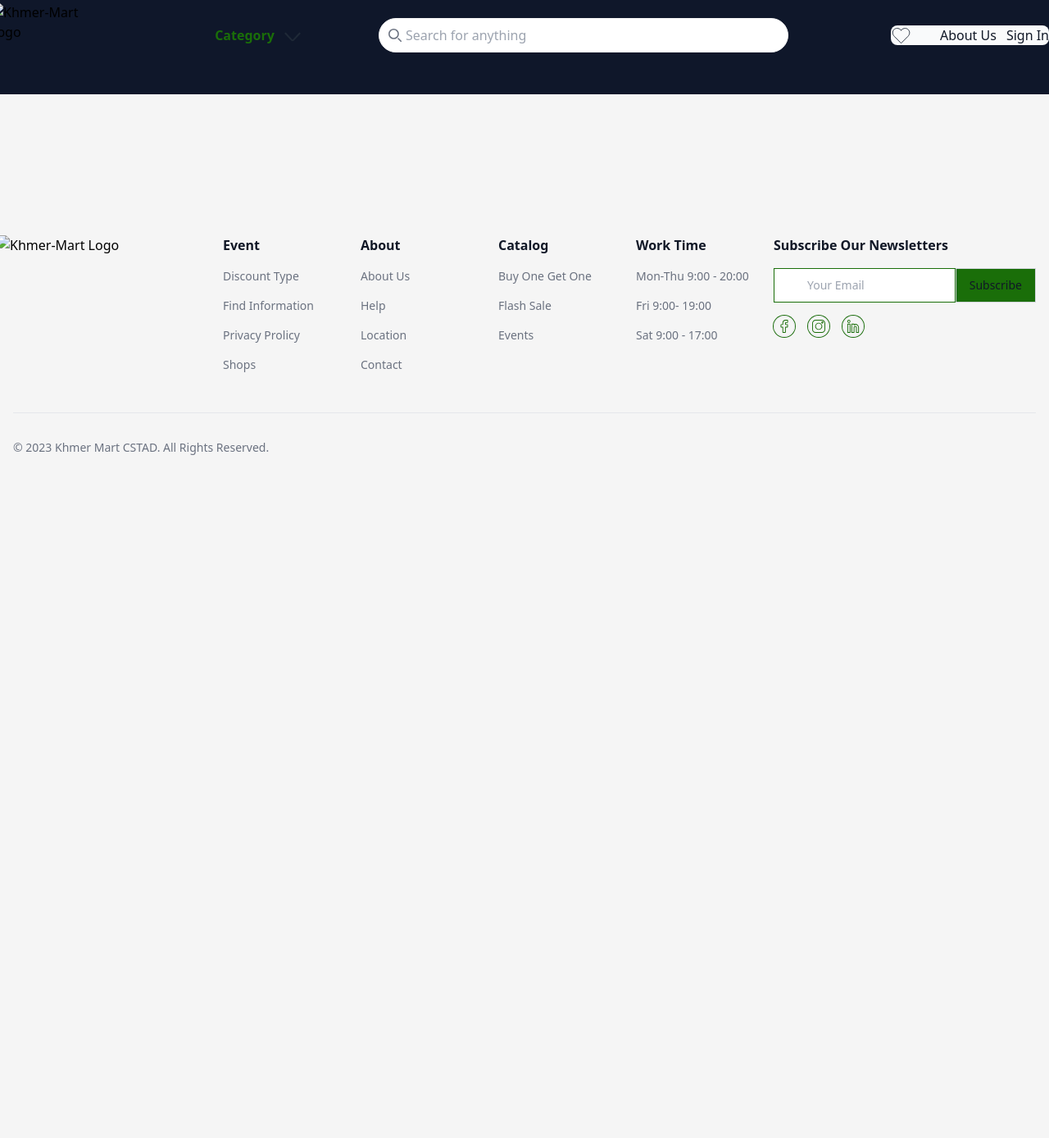
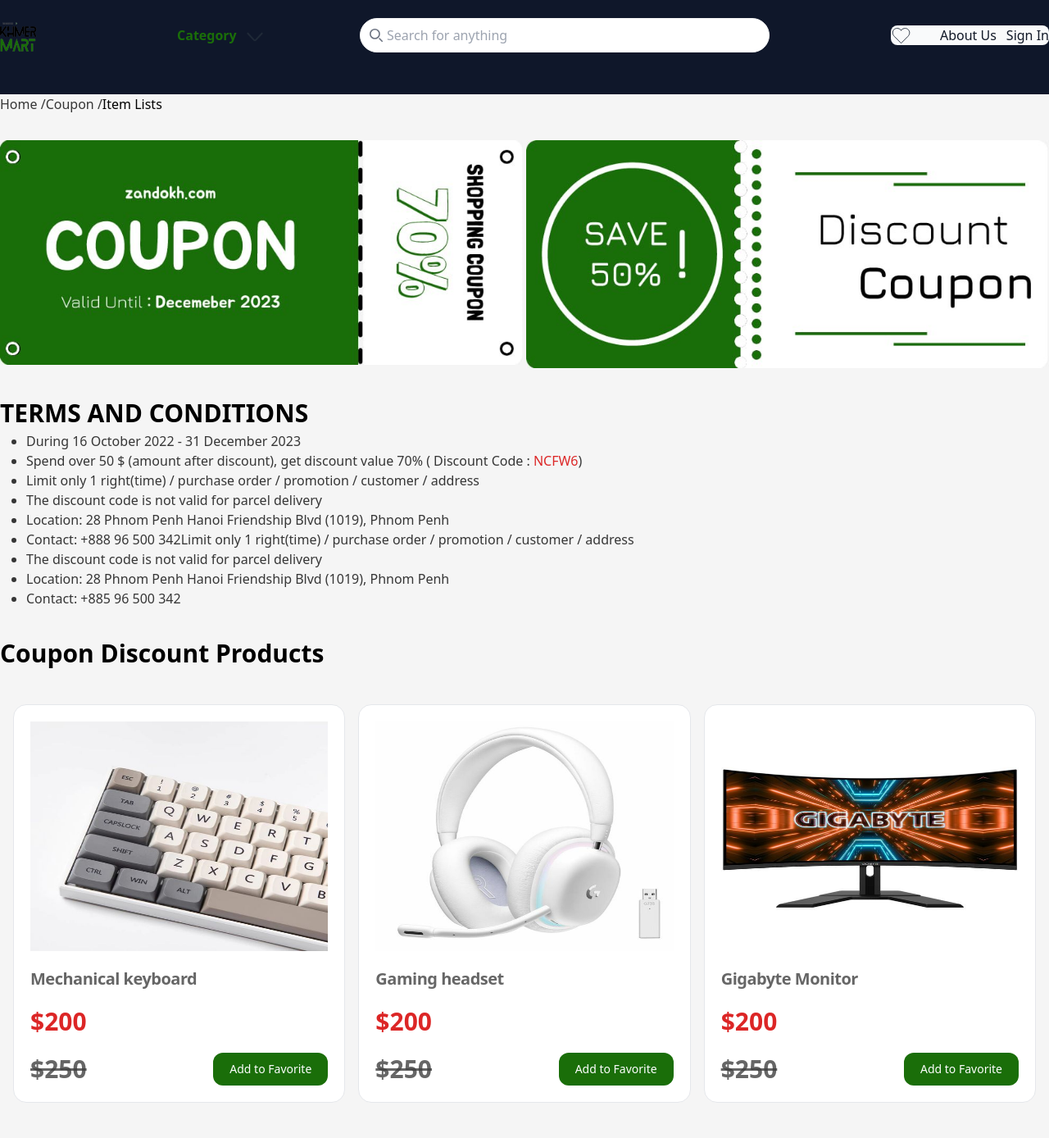
Before and after one commit to Sokcheatsrorng/khmer-mart, a website: page sreang/couponDisList.html in a window 1280 px wide. Shown: the part 29-1417 px from the top of the page at 82% size. Before the commit the page ends 800 px from the top, so only its background shows below. Drawn offline with nearby package versions, Linux system fonts and the light colour scheme.

Commit message:
done Coupon discount list

```diff
--- a/sreang/couponDisList.html
+++ b/sreang/couponDisList.html
@@ -4,7 +4,7 @@
     <meta charset="UTF-8">
     <meta name="viewport" content="width=device-width, initial-scale=1.0">
     <title>Coupon Display list</title>
-    <link rel="icon" href="/khmer-mart/image/logo-browser.jpg">
+    <link rel="icon" href="/khmer-mart/Img/logo-browser.jpg">
     <!-- tailwind css link -->
     <script src="https://cdn.tailwindcss.com"></script>
     <!-- my style -->
@@ -19,9 +19,9 @@
         <div
           class="max-w-screen-xl flex flex-wrap items-center justify-between mx-auto p-[20px] xl:p-0">
           <!-- Logo and Category Link -->
-          <a href="/src/index.html"
+          <a href="/khmer-mart/src/index.html"
             class="flex items-center space-x-3 rtl:space-x-reverse">
-            <img src="/khmer-mart/image/logo.png" alt="Khmer-Mart Logo"
+            <img src="/khmer-mart/Img/logo.png" alt="Khmer-Mart Logo"
               class="h-20 w-15 ms-[-12px]">
           </a>
           <!--  Category -->
@@ -91,17 +91,17 @@
                    md:dark:hover:bg-transparent md:hidden">Category</a>
               </li>
               <li>
-                <a href="#"
+                <a href="/khmer-mart/src/favourite.html"
                   class="block py-2 px-0 text-gray-900  hover:bg-gray-100 md:hover:bg-transparent md:border-0 md:hover:text-[#363636]  md:p-0 dark:text-[#1A6E09]    dark:hover:text-[#FF9E37] md:dark:hover:bg-transparent md:hidden">Favorite
                   List</a>
               </li>
               <li>
-                <a href="#"
+                <a href="/khmer-mart/src/aboutUs.html"
                   class="block py-2 px-0 text-gray-900  hover:bg-gray-100 md:hover:bg-transparent md:border-0 md:hover:text-[#363636]  md:p-0 dark:text-[#1A6E09]    dark:hover:text-[#FF9E37] md:dark:hover:bg-transparent ">About
                   Us</a>
               </li>
               <li>
-                <a href="#"
+                <a href="/khmer-mart/tevy/signIn.html"
                   class="block py-2 px-0 text-gray-900  hover:bg-gray-100 md:hover:bg-transparent md:border-0 md:hover:text-[#363636]  md:p-0 dark:text-[#1A6E09]    dark:hover:text-[#FF9E37] md:dark:hover:bg-transparent">Sign
                   In</a>
               </li>
@@ -113,10 +113,104 @@
     </header>
     <!-- main section -->
      <main class="bg-[#f5f5f5] max-w-screen-xl container-fluid mx-auto justify-center p-[20px] md:p-0 text-inter z-10">
-        <section class="flex flex-row">
-          <img src="" alt="">
-          <img src="" alt="">
-        </section>
+
+      <!-- into section -->
+      <div>
+        <ul class="flex">
+            <li>
+                <a class="text-[#363636]" href="/khmer-mart/src/index.html">Home /</a>
+            </li>
+            <li>
+                <a class="text-[#363636]" href="">Coupon /</a>
+            </li>
+            <li>
+                <a href="">Item Lists</a>
+            </li>
+        </ul>
+    </div>
+
+      <!-- Coupon image display -->
+      <section class="grid xl:grid-cols-2 md:grid-cols-2 sm:grid-cols-1 gap-1 mt-8">
+        <img src="/khmer-mart/Img/coupon1.jpg" alt="">
+        <img src="/khmer-mart/Img/coupon2.jpg" alt="">
+      </section>
+
+      <!-- Terms and Condition -->
+      <section class="mt-8">
+        <h1 class="text-[30px] font-inter font-semibold">TERMS AND CONDITIONS</h1>
+        <ul class="ml-8 list-disc text-[#363636] text-[16px]">
+          <li><p>During 16 October 2022 - 31 December 2023</p></li>
+          <li><p>Spend over 50  $ (amount after discount), get discount value 70% ( Discount Code : <span class="text-red-600">NCFW6</span>)</p></li>
+          <li><p>Limit only 1 right(time) / purchase order / promotion / customer / address</p></li>
+          <li><p>The discount code is not valid for parcel delivery</p></li>
+          <li><p>Location:  28 Phnom Penh Hanoi Friendship Blvd (1019), Phnom Penh</p></li>
+          <li><p>Contact: +888 96 500 342Limit only 1 right(time) / purchase order / promotion / customer / address</p></li>
+          <li><p>The discount code is not valid for parcel delivery</p></li>
+          <li><p>Location:  28 Phnom Penh Hanoi Friendship Blvd (1019), Phnom Penh</p></li>
+          <li><p>Contact: +885 96 500 342</p></li>
+        </ul>
+      </section>
+
+      <!-- Coupon discount product -->
+      <section>
+        <h1 class="text-[30px] font-inter font-semibold mt-8">Coupon Discount Products</h1>
+        <!-- Card -->
+        <div class="container mx-auto px-0 py-8">
+          <div class="grid xl:grid-cols-3 gap-4 py-2 md:grid-cols-2 sm:grid-cols-1 grid-cols-1 display-card-trending p-4 flex flex-row">
+            <div class="bg-white border rounded-2xl ">
+              <a href="#">
+                  <img class="object-fit w-[480px] h-[320px] p-5 rounded-t-lg" src="/khmer-mart/sreang/img/keyboard.jpg" alt="product image" />
+              </a>
+              <div class="px-5 pb-5">
+                  <a href="#">
+                      <h5 class="text-xl font-semibold tracking-tight text-neutral-700 text-opacity-80 pb-5">Mechanical keyboard</h5>
+                  </a>
+                  <div class="items-center justify-between pb-5">
+                      <span class="text-3xl font-bold text-red-600">$200</span>
+                  </div>
+                  <div class="flex items-center justify-between ">
+                      <span class="text-3xl font-bold text-neutral-700 text-opacity-80 line-through">$250</span>
+                      <a href="#" class="text-white bg-[#1A6E09] hover:bg-green-600 focus:ring-4 focus:outline-none focus:ring-blue-300 font-medium rounded-xl text-sm px-5 py-2.5 text-center">Add to Favorite</a>
+                  </div>
+              </div>
+          </div>
+          <div class="bg-white border rounded-2xl ">
+            <a href="#">
+                <img class="object-fit w-[480px] h-[320px] p-5 rounded-t-lg" src="/khmer-mart/sreang/img/headset.jpg" alt="product image" />
+            </a>
+            <div class="px-5 pb-5">
+                <a href="#">
+                    <h5 class="text-xl font-semibold tracking-tight text-neutral-700 text-opacity-80 pb-5">Gaming headset</h5>
+                </a>
+                <div class="items-center justify-between pb-5">
+                    <span class="text-3xl font-bold text-red-600">$200</span>
+                </div>
+                <div class="flex items-center justify-between ">
+                    <span class="text-3xl font-bold text-neutral-700 text-opacity-80 line-through">$250</span>
+                    <a href="#" class="text-white bg-[#1A6E09] hover:bg-green-600 focus:ring-4 focus:outline-none focus:ring-blue-300 font-medium rounded-xl text-sm px-5 py-2.5 text-center">Add to Favorite</a>
+                </div>
+            </div>
+        </div>
+        <div class="bg-white border rounded-2xl ">
+          <a href="#">
+              <img class="object-fit w-[480px] h-[320px] p-5 rounded-t-lg" src="/khmer-mart/sreang/img/monitor.jpg" alt="product image" />
+          </a>
+          <div class="px-5 pb-5">
+              <a href="#">
+                  <h5 class="text-xl font-semibold tracking-tight text-neutral-700 text-opacity-80 pb-5">Gigabyte Monitor</h5>
+              </a>
+              <div class="items-center justify-between pb-5">
+                  <span class="text-3xl font-bold text-red-600">$200</span>
+              </div>
+              <div class="flex items-center justify-between ">
+                  <span class="text-3xl font-bold text-neutral-700 text-opacity-80 line-through">$250</span>
+                  <a href="#" class="text-white bg-[#1A6E09] hover:bg-green-600 focus:ring-4 focus:outline-none focus:ring-blue-300 font-medium rounded-xl text-sm px-5 py-2.5 text-center">Add to Favorite</a>
+              </div>
+          </div>
+      </div>
+          </div>
+        </div>
+      </section>
      </main>
 
 
@@ -126,7 +220,7 @@
             <div class="md:flex md:justify-between gap-8">
               <div class="mb-2 md:mb-0 md:ms-[-20px] sm:ms-[-22px] xl:ms-[-20px] ms-[-23px]">
                 <a href="#" class="flex items-center space-x-3 rtl:space-x-reverse">
-                  <img src="/khmer-mart/image/logo.png" alt="Khmer-Mart Logo" class="max-h-32" >
+                  <img src="/khmer-mart/Img/logo.png" alt="Khmer-Mart Logo" class="max-h-32" >
                 </a>
               </div>
               <div class="grid grid-cols-2 gap-8 sm:gap-6 sm:grid-cols-3 md:grid-cols-4 xl:grid-cols-6 md:gap-4 ">
@@ -276,9 +370,8 @@
     </div>
   </footer>
 </body>
-<!-- script for aos -->
-<script src="https://unpkg.com/aos@2.3.1/dist/aos.js"></script>
-<script>
-  AOS.init();
-</script><div data-aos="zoom-in-up"></div>
+<!-- flowbite script -->
+<script src="https://cdnjs.cloudflare.com/ajax/libs/flowbite/1.8.1/flowbite.min.js"></script>
+<!-- My script -->
+<!-- <script src="/khmer-mart/sreang/script.js"></script> -->
 </html>
```
Also changed, not shown: sreang/img/headset.jpg (added), sreang/img/keyboard.jpg (added), sreang/img/monitor.jpg (added).
